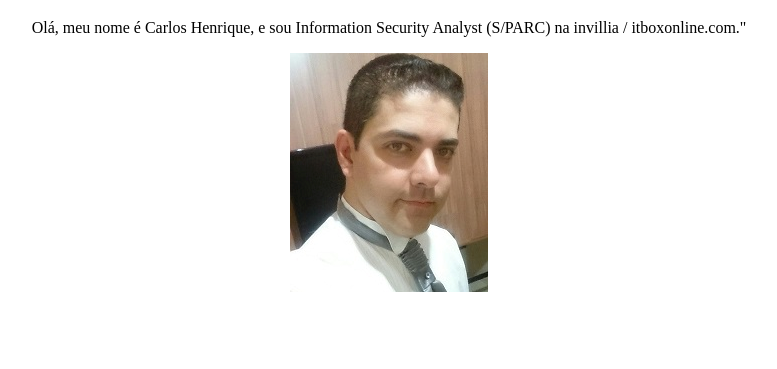
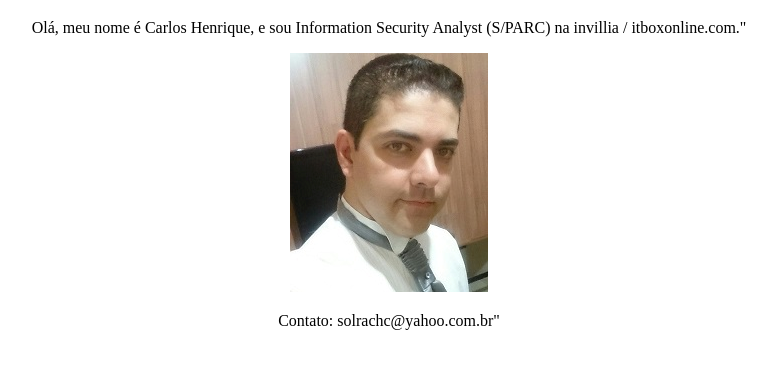
Before and after one commit to solrachc/solrachc.github.io, a plain HTML site: page index.html in a window 1280 px wide. Shown: the part 61-430 px from the top of the page, without its empty margins (251-1028 px from the left). Drawn offline with Linux system fonts and the light colour scheme.

Commit message:
contato adicionado

```diff
--- a/index.html
+++ b/index.html
@@ -14,5 +14,7 @@
 	</a>
 </center>
 
+<p style="text-align:center">Contato: solrachc@yahoo.com.br"</p>
+
 </body>
 </html>
```
